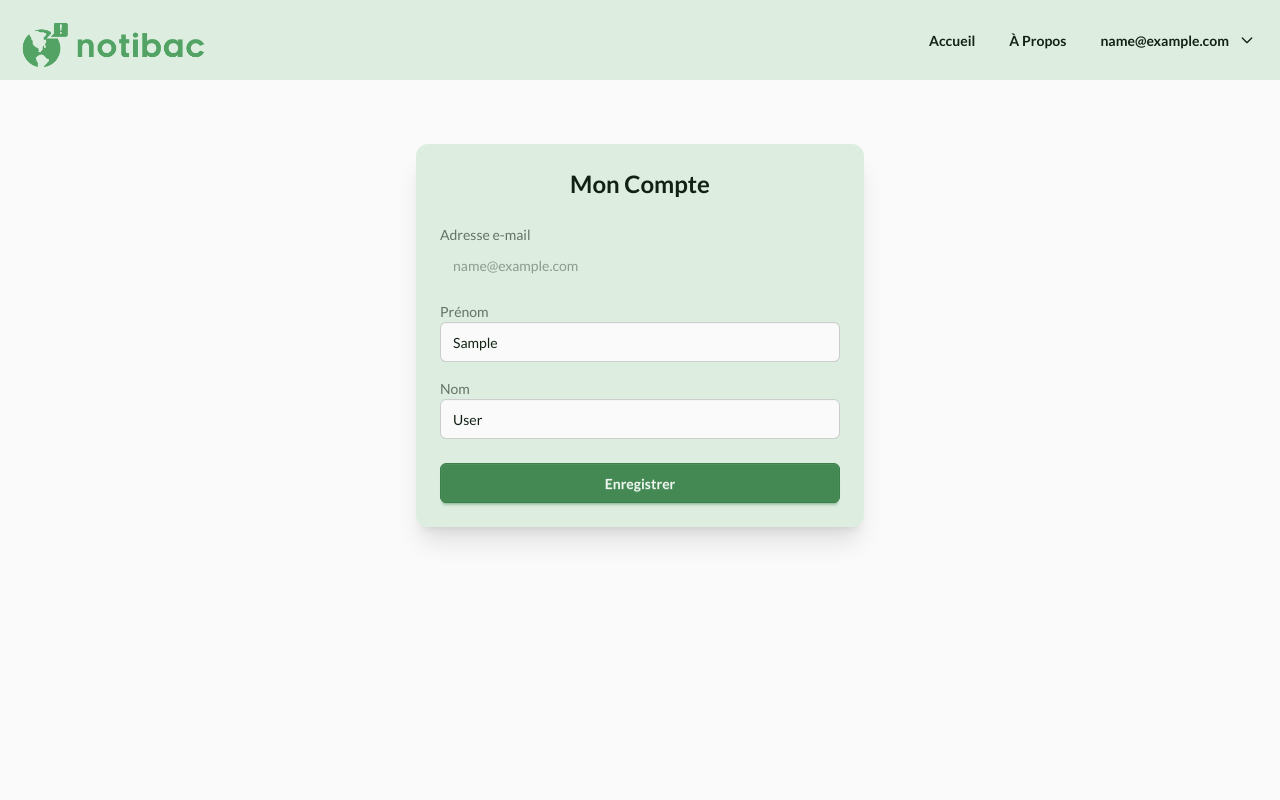
After one commit to charlesmatte/notibac, a Django app: page /account/ in a window 1280 px wide. The commit adds this page. Run offline with Django 5.2, Linux system fonts and the light colour scheme; the visitor is signed in with stand-in values (Sample User, id 1); style sheets or scripts are compiled from the project's sources.

Commit message:
feat: add account management page with user information update functionality

```diff
--- /dev/null
+++ b/notibac/website/templates/account.html
@@ -0,0 +1,54 @@
+{% extends "base.html" %}
+
+{% block content %}
+<div class="flex justify-center items-center py-12">
+  <div class="card bg-base-200 w-full max-w-md shadow-xl">
+    <div class="card-body">
+      <h2 class="card-title text-2xl justify-center mb-4">Mon Compte</h2>
+
+      {% if messages %}
+      {% for message in messages %}
+      <div class="alert alert-success mb-4">
+        <span>{{ message }}</span>
+      </div>
+      {% endfor %}
+      {% endif %}
+
+      <form method="post">
+        {% csrf_token %}
+
+        <div class="form-control mb-4">
+          <label class="label" for="id_email">
+            <span class="label-text">Adresse e-mail</span>
+          </label>
+          <input type="email" id="id_email"
+                 class="input input-bordered w-full"
+                 value="{{ user.email }}" disabled />
+        </div>
+
+        <div class="form-control mb-4">
+          <label class="label" for="id_first_name">
+            <span class="label-text">Prénom</span>
+          </label>
+          <input type="text" name="first_name" id="id_first_name"
+                 class="input input-bordered w-full"
+                 value="{{ user.first_name }}" />
+        </div>
+
+        <div class="form-control mb-6">
+          <label class="label" for="id_last_name">
+            <span class="label-text">Nom</span>
+          </label>
+          <input type="text" name="last_name" id="id_last_name"
+                 class="input input-bordered w-full"
+                 value="{{ user.last_name }}" />
+        </div>
+
+        <div class="form-control mt-6">
+          <button type="submit" class="btn btn-primary w-full">Enregistrer</button>
+        </div>
+      </form>
+    </div>
+  </div>
+</div>
+{% endblock %}
--- a/notibac/website/templates/partials/header.html
+++ b/notibac/website/templates/partials/header.html
@@ -17,6 +17,7 @@
         </svg>
       </div>
       <ul tabindex="0" class="dropdown-content menu bg-base-100 rounded-box z-10 w-52 p-2 shadow">
+        <li><a href="{% url 'account' %}">Mon Compte</a></li>
         <li><a href="{% url 'account_logout' %}">Déconnexion</a></li>
       </ul>
     </div>
--- a/notibac/website/urls.py
+++ b/notibac/website/urls.py
@@ -5,4 +5,5 @@ from . import views
 urlpatterns = [
     path("", views.home, name="home"),
     path("about/", views.about, name="about"),
+    path("account/", views.account, name="account"),
 ]
--- a/notibac/website/views.py
+++ b/notibac/website/views.py
@@ -1,5 +1,6 @@
-from django.shortcuts import render
-from django.http import HttpResponse
+from django.contrib import messages
+from django.contrib.auth.decorators import login_required
+from django.shortcuts import redirect, render
 
 
 def home(request):
@@ -8,3 +9,15 @@ def home(request):
 
 def about(request):
     return render(request, "about.html")
+
+
+@login_required
+def account(request):
+    if request.method == "POST":
+        user = request.user
+        user.first_name = request.POST.get("first_name", "").strip()
+        user.last_name = request.POST.get("last_name", "").strip()
+        user.save()
+        messages.success(request, "Vos informations ont été mises à jour.")
+        return redirect("account")
+    return render(request, "account.html")
```
